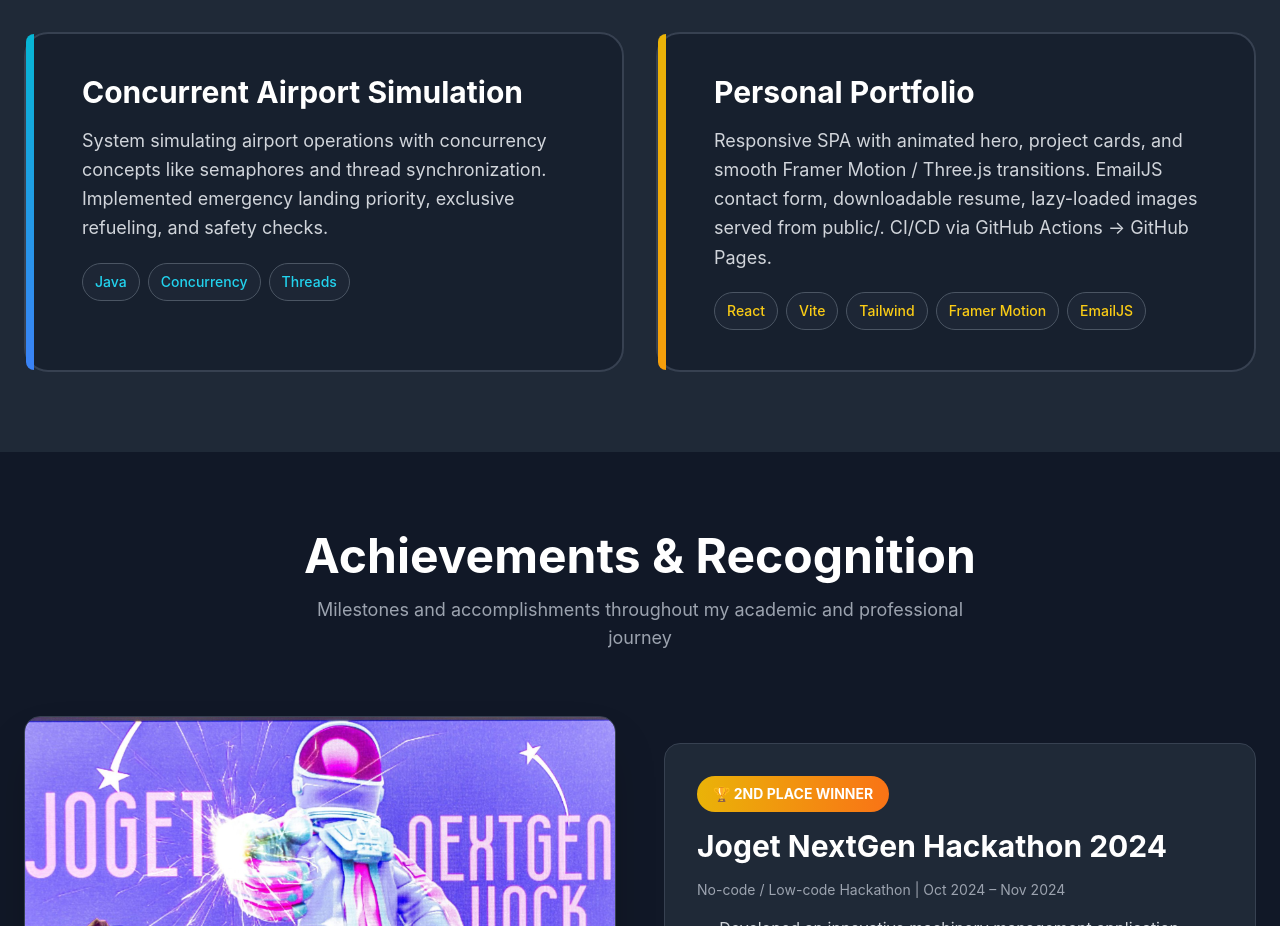
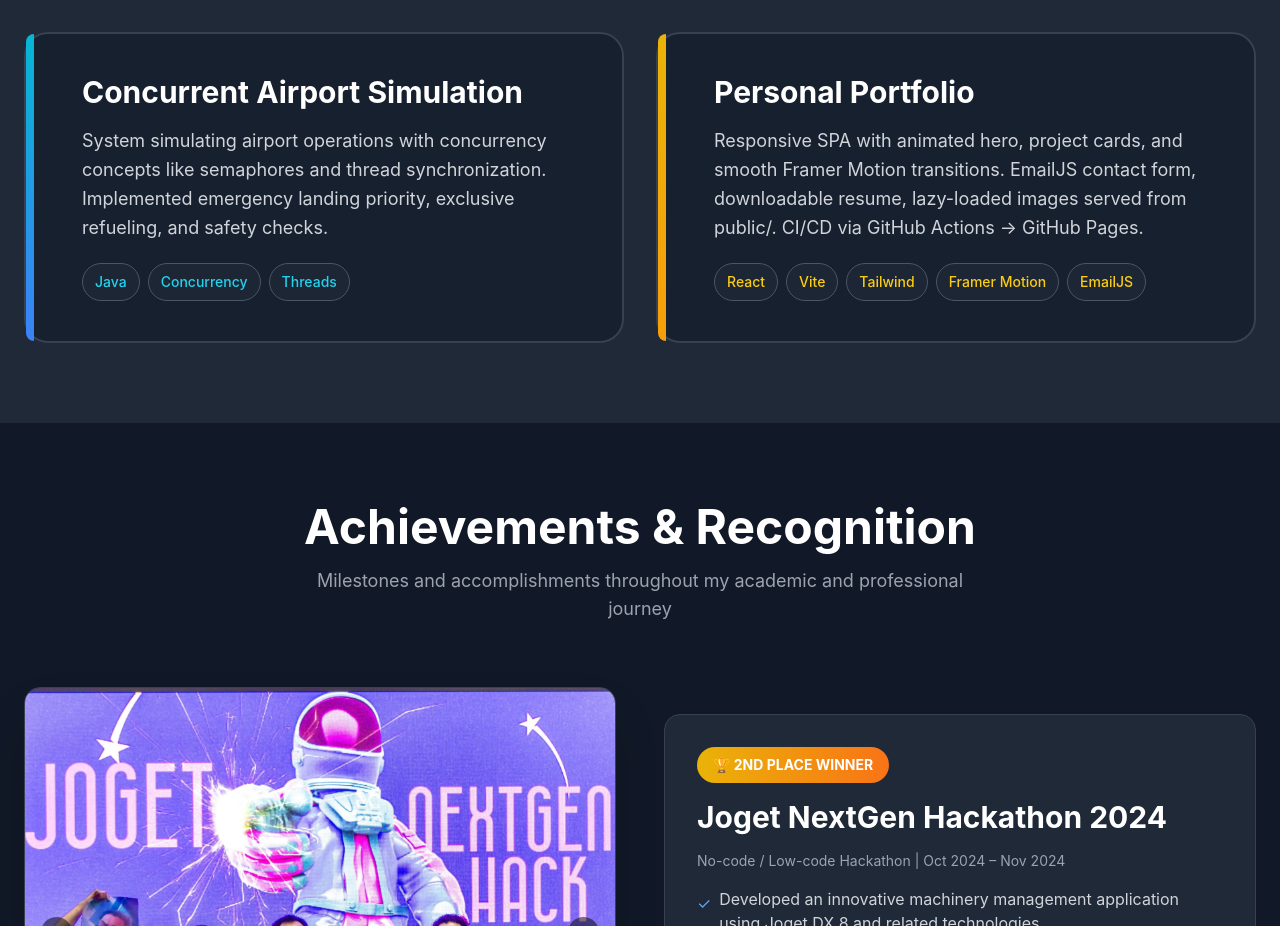
Before and after one commit to Tarek-H1/Portfolio, a React (Vite) app: page / in a window 1280 px wide. Shown: the part 5107-6033 px from the top of the page. Built offline with nearby package versions, Linux system fonts and the light colour scheme.

Commit message:
updated projects

```diff
--- a/src/components/Projects.jsx
+++ b/src/components/Projects.jsx
@@ -36,7 +36,7 @@ function Projects() {
         },
         {
             title: 'Personal Portfolio',
-            description: 'Responsive SPA with animated hero, project cards, and smooth Framer Motion / Three.js transitions. EmailJS contact form, downloadable resume, lazy-loaded images served from public/. CI/CD via GitHub Actions → GitHub Pages.',
+            description: 'Responsive SPA with animated hero, project cards, and smooth Framer Motion transitions. EmailJS contact form, downloadable resume, lazy-loaded images served from public/. CI/CD via GitHub Actions → GitHub Pages.',
             tech: ['React', 'Vite', 'Tailwind', 'Framer Motion', 'EmailJS'],
         },
     ];
```
